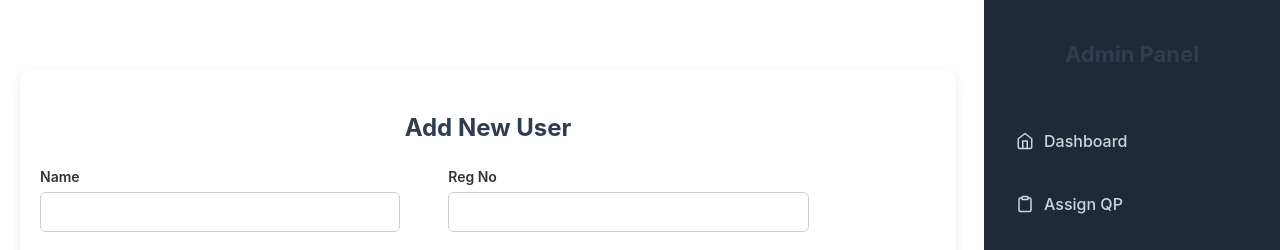
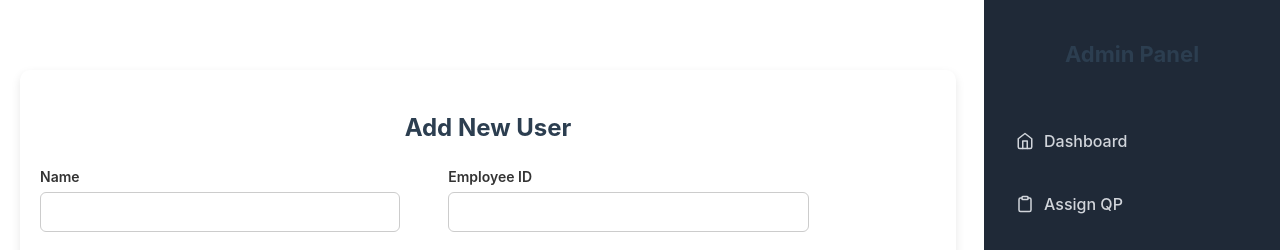
Before and after one commit to CowTheGreat/EQPMS, a React (Vite) app in the folder Frontend/: page /add-user in a window 1280 px wide. Shown: the top 250 px of the page. Built offline with nearby package versions, Linux system fonts and the light colour scheme; sample sign-in values are in the browser's storage.

Commit message:
regno to employee ID

```diff
--- a/Frontend/src/pages/AddUser.jsx
+++ b/Frontend/src/pages/AddUser.jsx
@@ -326,7 +326,7 @@ const AddUser = () => {
           </div>
 
           <div className={styles.inputGroup}>
-            <label>Reg No</label>
+            <label>Employee ID</label>
             <input
               type="text"
               name="regno"
```
